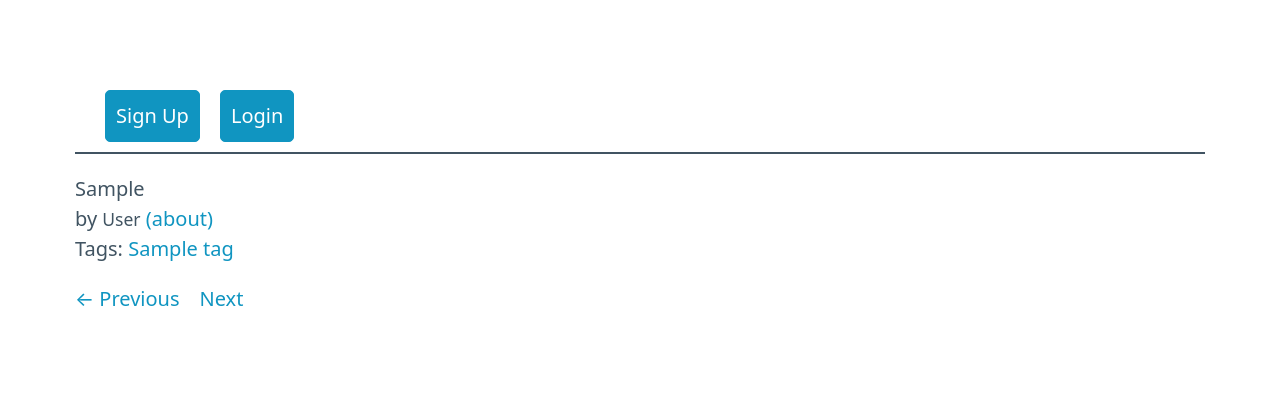
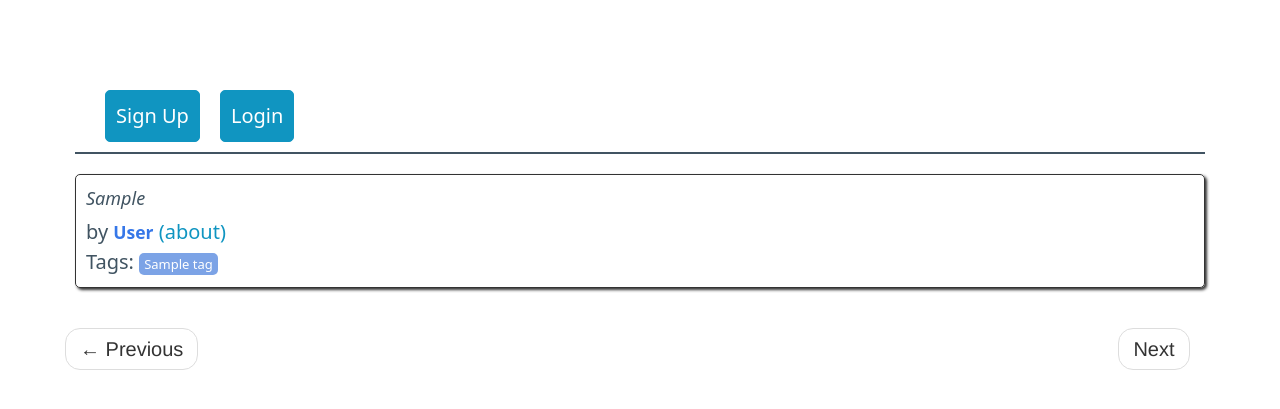
Before and after one commit to ArturMistiuk/Django_quotes, a Django app: page / in a window 1280 px wide. Shown: the top 409 px of the page. Run offline with Django 4.2, Linux system fonts and the light colour scheme; tables that the repository leaves empty hold one stand-in row (values such as "Sample post").

Commit message:
Update style.css

```diff
--- a/project_quotes/quotes/static/quotes/style.css
+++ b/project_quotes/quotes/static/quotes/style.css
@@ -5,3 +5,82 @@
 .alert-success {
     color: green;
 }
+
+.quote {
+    padding: 10px;
+    margin-bottom: 30px;
+    border: 1px solid #333333;
+    border-radius: 5px;
+    box-shadow: 2px 2px 3px #333333;
+}
+
+.quote span.text {
+    display: block;
+    margin-bottom: 5px;
+    font-size: large;
+    font-style: italic;
+}
+
+.quote small.author {
+    font-weight: bold;
+    color: #3677E8;
+}
+
+.quote .tags {
+    margin-top: 10px;
+}
+
+.tag {
+    padding: 2px 5px;
+    border-radius: 5px;
+    color: white;
+    font-size: small;
+    background-color: #7CA3E6;
+}
+
+.pager .next>a, .pager .next>span {
+    float: right;
+    margin-left: 450px;
+}
+
+.pager .previous>a, .pager .previous>span {
+    float: left;
+    margin-right: 450px;
+}
+
+.pager li>a, .pager li>span {
+    display: inline-block;
+    padding: 5px 14px;
+    background-color: #ffffff;
+    border: 1px solid #dddddd;
+    border-radius: 15px;
+}
+
+.pager {
+    font-family: "Raleway","Helvetica Neue",Helvetica,Arial,sans-serif;
+}
+
+.pager li {
+    display: inline;
+}
+
+ul.pager {
+    margin-bottom: 100px;
+}
+
+.disabled {
+    color: #333333;
+}
+
+.author-details {
+    width: 80%;
+}
+
+h3, .h3 {
+    font-size: 28px;
+}
+
+.author-description {
+    text-align: justify;
+    margin-bottom: 20px;
+}
```
